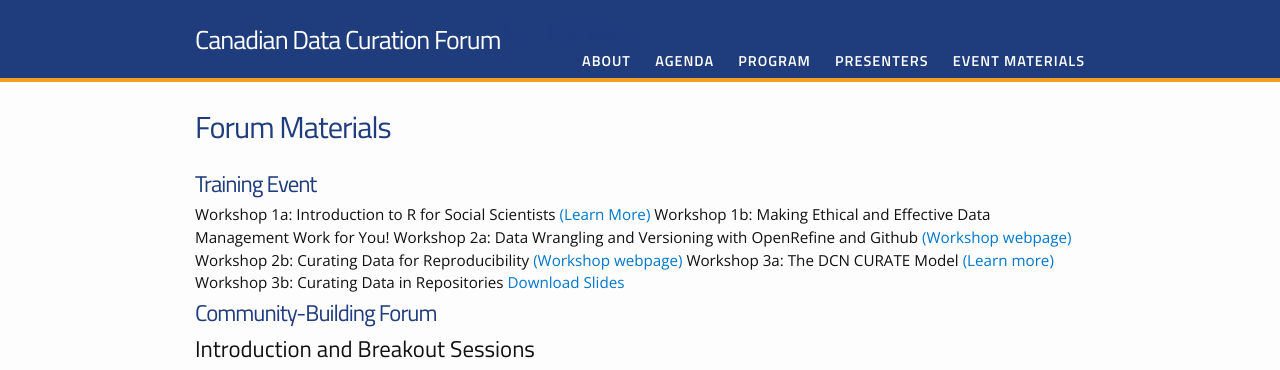
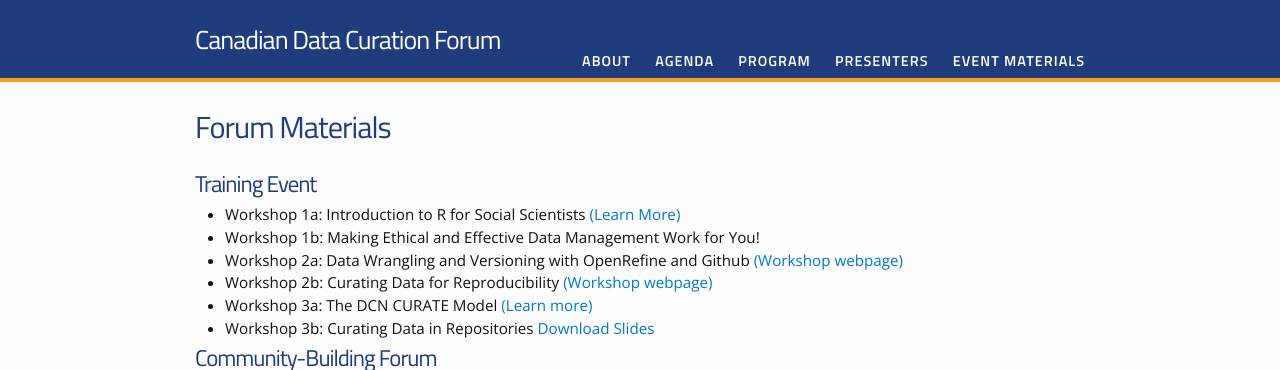
Before and after one commit to data-curation/data-curation.github.io, a Jekyll site: the page built from materials.md, in a window 1280 px wide and 900 px high, cut to the strip 0-370 px from the top of the window. Built offline with Jekyll 4.4.1, drawn with Linux system fonts in a browser that asks for light colours.

```diff
--- a/materials.md
+++ b/materials.md
@@ -5,12 +5,12 @@ permalink: /materials/
 ---
 
 # Training Event
-Workshop 1a: Introduction to R for Social Scientists [(Learn More)](https://datacarpentry.org/r-socialsci/)
-Workshop 1b: Making Ethical and Effective Data Management Work for You!
-Workshop 2a: Data Wrangling and Versioning with OpenRefine and Github [(Workshop webpage)](https://data-curation.github.io/cdcf-workshop2A/)
-Workshop 2b: Curating Data for Reproducibility [(Workshop webpage)](https://research-reuse.github.io/)
-Workshop 3a: The DCN CURATE Model [(Learn more)](https://datacurationnetwork.org/resources/)
-Workshop 3b: Curating Data in Repositories [Download Slides](https://github.com/data-curation/data-curation.github.io/raw/master/matls/Curating%20data%20in%20Repositories.pdf)
+- Workshop 1a: Introduction to R for Social Scientists [(Learn More)](https://datacarpentry.org/r-socialsci/)
+- Workshop 1b: Making Ethical and Effective Data Management Work for You!
+- Workshop 2a: Data Wrangling and Versioning with OpenRefine and Github [(Workshop webpage)](https://data-curation.github.io/cdcf-workshop2A/)
+- Workshop 2b: Curating Data for Reproducibility [(Workshop webpage)](https://research-reuse.github.io/)
+- Workshop 3a: The DCN CURATE Model [(Learn more)](https://datacurationnetwork.org/resources/)
+- Workshop 3b: Curating Data in Repositories [Download Slides](https://github.com/data-curation/data-curation.github.io/raw/master/matls/Curating%20data%20in%20Repositories.pdf)
 
 # Community-Building Forum
 
```
